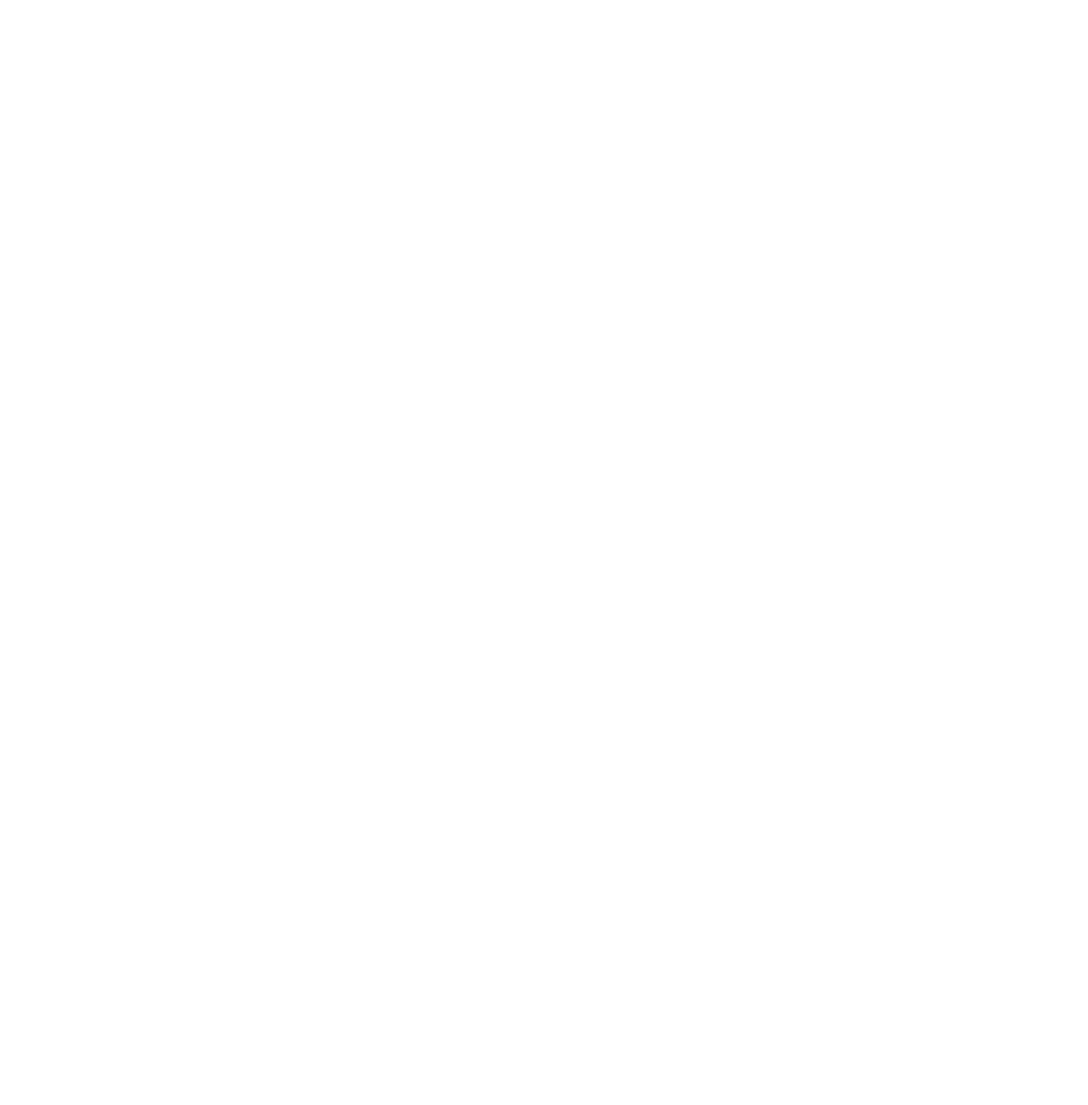
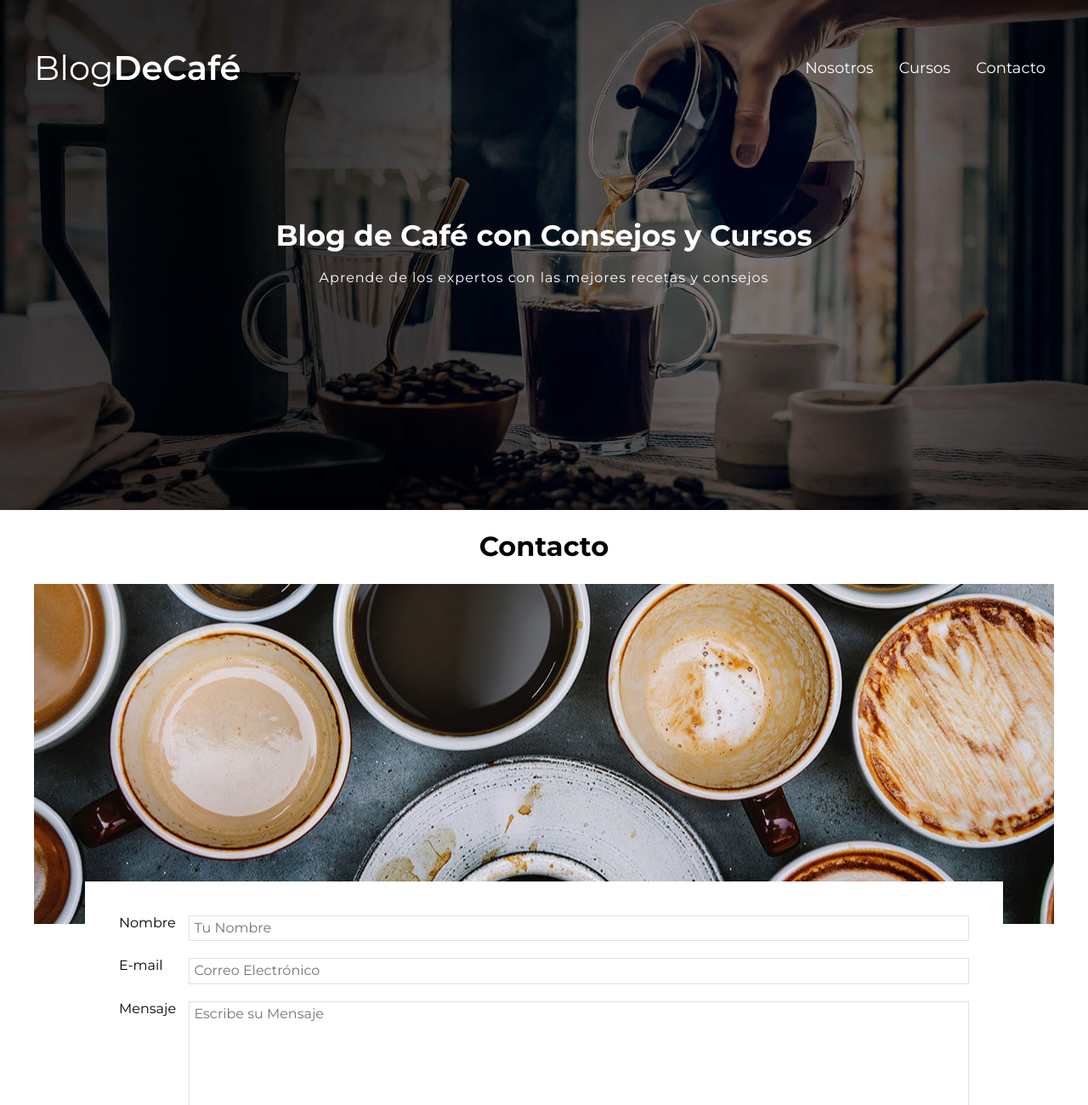
Before and after one commit to MarlonCJ/blog-de-cafe, a plain HTML site: page contacto.html in a window 1280 px wide. Shown: the top 1300 px of the page at 85% size. Before the commit the page ends 800 px from the top, so only its background shows below. Drawn offline with Linux system fonts and the light colour scheme.

Commit message:
contacto finalizado

```diff
--- a/contacto.html
+++ b/contacto.html
@@ -0,0 +1,71 @@
+<!DOCTYPE html>
+<html lang="en">
+<head>
+    <meta charset="UTF-8">
+    <meta name="viewport" content="width=device-width, initial-scale=1.0">
+    <link rel="preconnect" href="https://fonts.googleapis.com">
+    <link rel="preconnect" href="https://fonts.gstatic.com" crossorigin>
+    <link href="https://fonts.googleapis.com/css2?family=Montserrat:ital,wght@0,100..900;1,100..900&display=swap" rel="stylesheet">
+    <link rel="stylesheet" href="css/normalize.css">
+    <link rel="stylesheet" href="css/style.css">
+    <title>Blog de Cafe</title>
+</head>
+<body>
+    <!-- HERO -->
+    <header class="header">
+        <div class="header__menu contenedor">
+            <div class="menu-logo">
+                <a class="menu-logo__link" href="index.html">Blog<span>DeCafé</span></a>
+            </div>
+            <nav class="menu-nav">
+                <a class="menu-nav__link" href="nosotros.html">Nosotros</a>
+                <a class="menu-nav__link" href="cursos.html">Cursos</a>
+                <a class="menu-nav__link" href="contacto.html">Contacto</a>
+            </nav>
+        </div>
+        <div class="header__content">
+            <h1 class="header__title">Blog de Café con Consejos y Cursos</h1>
+            <p class="header__text">Aprende de los expertos con las mejores recetas y consejos</p>
+        </div>
+    </header>
+
+    <!-- MAIN -->
+
+    <div class="contacto contenedor">
+        <h1 class="margin-top-botton">Contacto</h1>
+        <div class="contacto__hero"></div>
+        <div class="contacto__formulario">
+            <form class="form">
+                <div class="form__campo">
+                    <label for="name">Nombre</label>
+                    <input class="form__input" type="text" placeholder="Tu Nombre">
+                </div>
+                <div class="form__campo">
+                    <label for="email">E-mail</label>
+                    <input class="form__input" type="email" name="email" id="email" placeholder="Correo Electrónico">
+                </div>
+                <div class="form__campo">
+                    <label for="message">Mensaje</label>
+                    <textarea class="form__textarea form__input" name="message" id="message" placeholder="Escribe su Mensaje"></textarea>
+                </div>
+                <input class="button" type="submit" value="ENVIAR">
+            </form>
+        </div>
+    </div>
+
+    <!-- footer -->
+
+    <footer class="footer">
+        <div class="header__menu contenedor">
+            <div class="menu-logo">
+                <a class="menu-logo__link" href="index.html">Blog<span>DeCafé</span></a>
+            </div>
+            <nav class="menu-nav">
+                <a class="menu-nav__link" href="nosotros.html">Nosotros</a>
+                <a class="menu-nav__link" href="cursos.html">Cursos</a>
+                <a class="menu-nav__link" href="contacto.html">Contacto</a>
+            </nav>
+            </div>
+    </footer>
+</body>
+</html>
--- a/css/style.css
+++ b/css/style.css
@@ -309,6 +309,65 @@ h3{
     }
 }
 
+/* contacto */
+
+
+.contacto__hero{
+    width: 100%;
+    background-image: url(../img/contacto.jpg);
+    background-position: center;
+    background-repeat: no-repeat;
+    background-size: cover;
+    height: 400px;
+}
+
+.contacto__formulario{
+    background-color: var(--blanco);
+    width: 90%;
+    margin: 0 auto;
+    margin-top: -50px;
+    padding: 4rem;
+}
+
+
+.form__campo{
+    display: flex;
+    flex-direction: column;
+}
+
+.form__campo label{
+    display: inline-block;
+    width: 100%;
+    text-align: start;
+    margin-bottom: 1rem;
+}
+
+.form__input{
+    width: 100%;
+    border: 1px solid var(--gris);
+    padding: .5rem;
+    margin-bottom: 2rem;
+}
+
+.form__textarea{
+    height: 20rem;
+}
+
+.form__btn{
+
+}
+
+
+@media(min-width:768px){
+
+    .form__campo{
+        flex-direction: row;
+    }
+
+    .form__campo label{
+        flex-basis: 9rem;
+    }
+}
 
 
 
```
